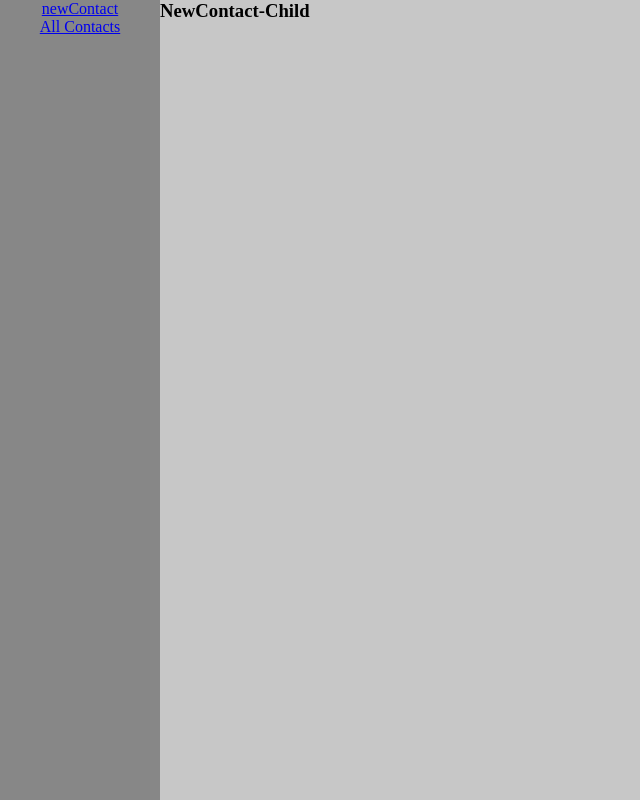
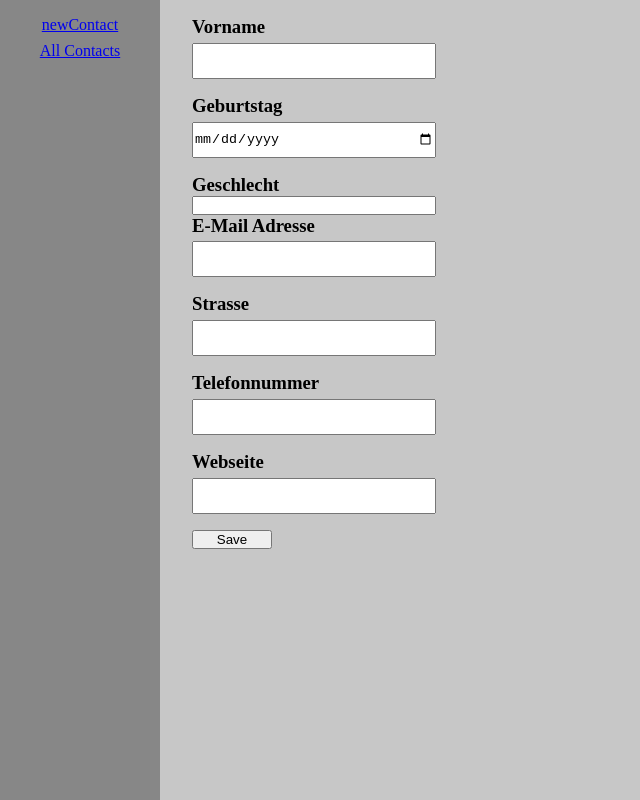
Before and after one commit to vitalischumarov/ContactManager, a React (Vite) app: page /newContact in a window 1280 px wide. Shown: the whole page, without its empty margins (0-640 px from the left). Built offline with nearby package versions, Linux system fonts and the light colour scheme.

Commit message:
formular page done

```diff
--- /dev/null
+++ b/src/Model/Contact.tsx
@@ -0,0 +1,10 @@
+export interface iPerson {
+  id: number;
+  vorname: string;
+  geburtstag: string;
+  geschlecht: string;
+  email: string;
+  strasse: string;
+  telefon: string;
+  webseite: string;
+}
--- a/src/components/Menue.scss
+++ b/src/components/Menue.scss
@@ -3,7 +3,11 @@
   height: 100%;
   background-color: rgb(135 135 135);
 
-  display: flex;
-  flex-direction: column;
-  align-items: center;
+  .links {
+    display: flex;
+    flex-direction: column;
+    align-items: center;
+    padding-top: 1rem;
+    gap: 0.5rem;
+  }
 }
--- a/src/components/Menue.tsx
+++ b/src/components/Menue.tsx
@@ -4,8 +4,10 @@ import "./Menue.scss";
 function Menue() {
   return (
     <div className="menue">
-      <Link to={"/newContact"}>newContact</Link>
-      <Link to={"/Contacts"}>All Contacts</Link>
+      <div className="links">
+        <Link to={"/newContact"}>newContact</Link>
+        <Link to={"/Contacts"}>All Contacts</Link>
+      </div>
     </div>
   );
 }
--- /dev/null
+++ b/src/components/NewContact.scss
@@ -0,0 +1,17 @@
+.formular {
+  margin-left: 2rem;
+  margin-top: 1rem;
+  display: flex;
+  flex-direction: column;
+
+  .saveBtn {
+    width: 5rem;
+  }
+}
+
+.input-field {
+  height: 2rem;
+  width: 15rem;
+  margin-bottom: 1rem;
+  margin-top: 0.3rem;
+}
--- a/src/components/NewContact.tsx
+++ b/src/components/NewContact.tsx
@@ -1,5 +1,118 @@
+import { useState } from "react";
+import "./NewContact.scss";
+import { iPerson } from "../Model/Contact";
+
 function NewContact() {
-  return <h3>NewContact-Child</h3>;
+  let newPerson: iPerson = {
+    id: Math.random(),
+    vorname: "",
+    geburtstag: "",
+    geschlecht: "",
+    email: "",
+    strasse: "",
+    telefon: "",
+    webseite: "",
+  };
+
+  const [input, setInput] = useState(newPerson);
+
+  function clickHandler(event: React.ChangeEvent<HTMLInputElement>) {
+    console.log(event.target.name);
+    switch (event.target.name) {
+      case "vorname": {
+        setInput({ ...input, ...{ vorname: event.target.value } });
+        break;
+      }
+      case "geburtstag": {
+        setInput({ ...input, ...{ geburtstag: event.target.value } });
+        break;
+      }
+      case "geschlecht": {
+        setInput({ ...input, ...{ geschlecht: event.target.value } });
+        break;
+      }
+      case "email": {
+        setInput({ ...input, ...{ email: event.target.value } });
+        break;
+      }
+      case "strasse": {
+        setInput({ ...input, ...{ strasse: event.target.value } });
+        break;
+      }
+      case "telefon": {
+        setInput({ ...input, ...{ telefon: event.target.value } });
+        break;
+      }
+      case "webseite": {
+        setInput({ ...input, ...{ webseite: event.target.value } });
+        break;
+      }
+    }
+  }
+
+  function saveContact() {
+    console.log("hello");
+  }
+
+  return (
+    <div className="view">
+      <div className="formular">
+        <h3>Vorname</h3>
+        <input
+          type="text"
+          className="input-field"
+          name="vorname"
+          value={input.vorname}
+          onChange={clickHandler}
+        ></input>
+        <h3>Geburtstag</h3>
+        <input
+          type="date"
+          className="input-field"
+          name="geburtstag"
+          value={input.geburtstag}
+          onChange={clickHandler}
+        ></input>
+        <h3>Geschlecht</h3>
+        <input type="text"></input>
+        <h3>E-Mail Adresse</h3>
+        <input
+          type="text"
+          className="input-field"
+          name="email"
+          value={input.email}
+          onChange={clickHandler}
+        ></input>
+        <h3>Strasse</h3>
+        <input
+          type="text"
+          className="input-field"
+          name="strasse"
+          value={input.strasse}
+          onChange={clickHandler}
+        ></input>
+        <h3>Telefonnummer</h3>
+        <input
+          type="text"
+          className="input-field"
+          name="telefon"
+          value={input.telefon}
+          onChange={clickHandler}
+        ></input>
+        <h3>Webseite</h3>
+        <input
+          type="text"
+          className="input-field"
+          name="webseite"
+          value={input.webseite}
+          onChange={clickHandler}
+        ></input>
+        <button onClick={saveContact} className="saveBtn">
+          Save
+        </button>
+      </div>
+    </div>
+  );
 }
 
 export default NewContact;
```
